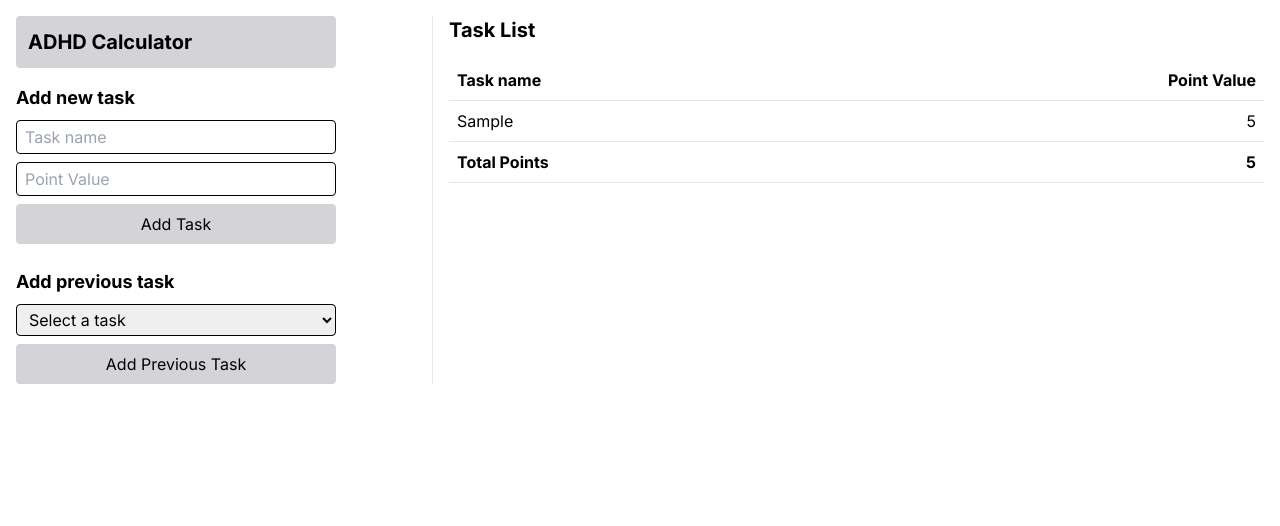
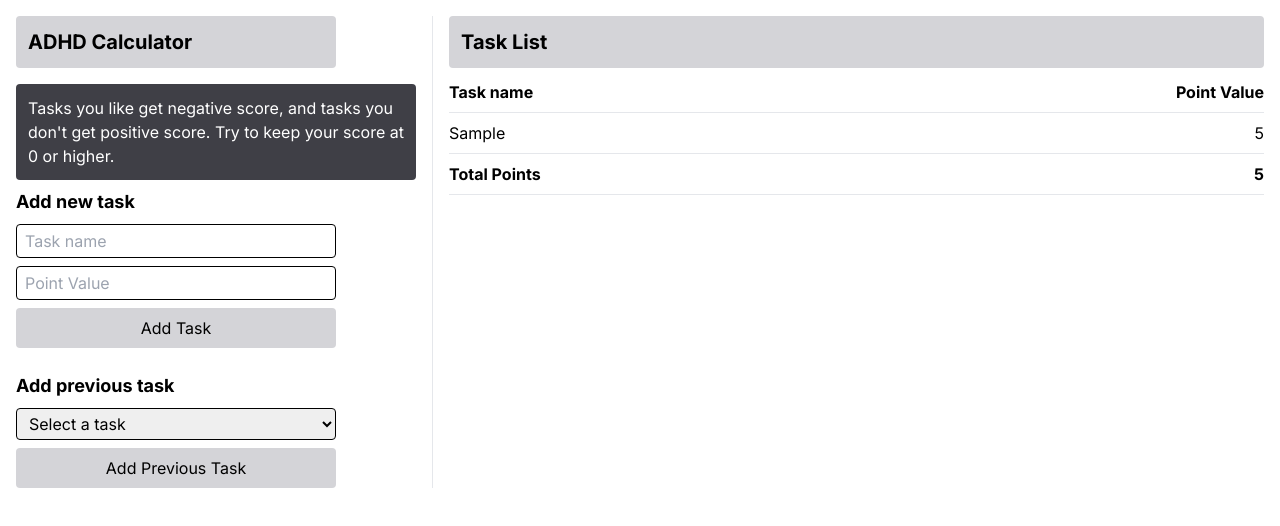
Before and after one commit to josiahmattern/adhd_calculator, a Next.js app: page / in a window 1280 px wide. Both pictures are taken after typing "Sample", "5" into the empty fields and a click on the button "Add Task". Shown: the top 526 px of the page. Built offline with nearby package versions, Linux system fonts and the light colour scheme.

Commit message:
made ui better

```diff
--- a/app/layout.js
+++ b/app/layout.js
@@ -4,8 +4,8 @@ import "./globals.css";
 const inter = Inter({ subsets: ["latin"] });
 
 export const metadata = {
-  title: "Create Next App",
-  description: "Generated by create next app",
+  title: "ADHD Calculator",
+  description: "A simple ADHD calculator to help you gamify boring tasks, and get things done.",
 };
 
 export default function RootLayout({ children }) {
--- a/app/page.js
+++ b/app/page.js
@@ -39,6 +39,10 @@ export default function Home() {
         <div className="bg-zinc-300 p-3 text-xl rounded font-bold mb-4 max-w-xs">
           ADHD Calculator
         </div>
+        <h2 className="text-md mb-2 p-3 text-white bg-zinc-700 rounded">
+          Tasks you like get negative score, and tasks you don't get positive
+          score. Try to keep your score at 0 or higher.
+        </h2>
         <div className="flex flex-col max-w-xs mb-6">
           <h1 className="text-lg font-bold mb-2">Add new task</h1>
           <input
@@ -87,16 +91,18 @@ export default function Home() {
       </div>
 
       <div className="w-2/3 border-l pl-4">
-        <h2 className="text-xl font-bold mb-4">Task List</h2>
+        <h2 className="text-xl font-bold mb-1 bg-zinc-300 p-3 rounded">
+          Task List
+        </h2>
         <div className="flex flex-col">
-          <div className="flex justify-between p-2 border-b font-bold">
+          <div className="flex justify-between py-2 border-b font-bold">
             <div className="w-2/3">Task name</div>
             <div className="w-1/3 text-right">Point Value</div>
           </div>
           {tasks.map((task) => (
             <div
               key={task.id}
-              className="flex justify-between items-center p-2 border-b group"
+              className="flex justify-between items-center py-2 border-b group"
             >
               <div className="w-2/3">{task.name}</div>
               <div className="w-1/3 flex justify-end items-center">
@@ -121,7 +127,7 @@ export default function Home() {
               </div>
             </div>
           ))}
-          <div className="flex justify-between p-2 border-b font-bold">
+          <div className="flex justify-between py-2 border-b font-bold">
             <div className="w-2/3">Total Points</div>
             <div className="w-1/3 text-right">{totalPoints}</div>
           </div>
```
